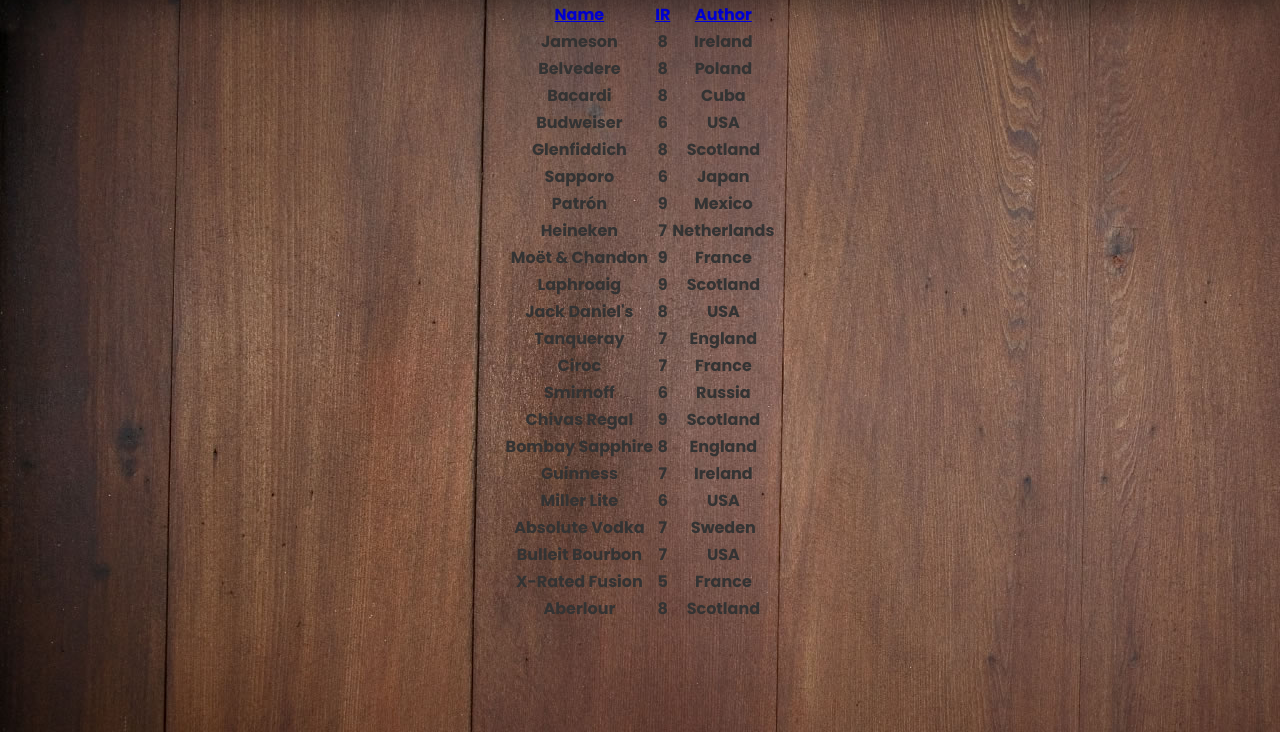
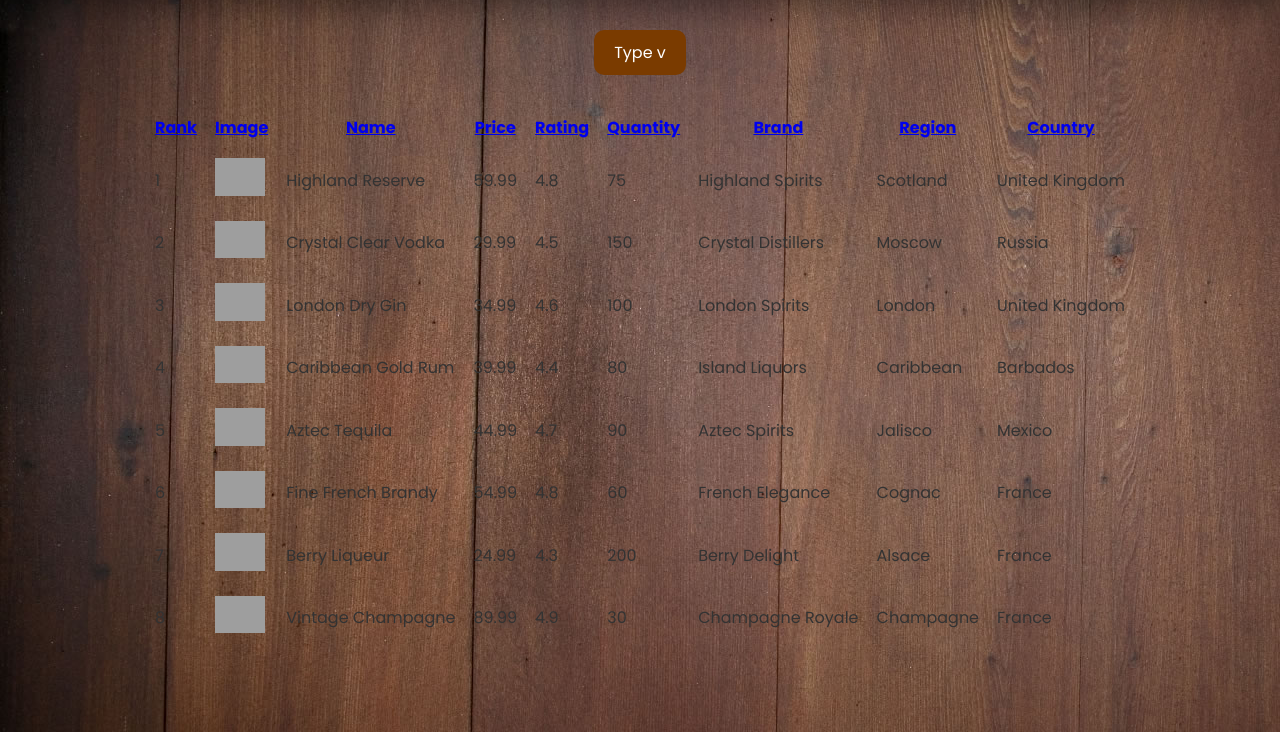
Before and after one commit to Wojanix/IndeksRompera, a PHP site: page /ranking.php?sort=rank&desc=0 in a window 1280 px wide. Shown: the part 68-800 px from the top of the page. Run offline with PHP 8.4, Linux system fonts and the light colour scheme; lists and menus that the app fills with data are empty; grey boxes are pictures that could not be loaded.

Commit message:
more to sort and a dropbox

```diff
--- /dev/null
+++ b/css/ranking.css
@@ -0,0 +1,51 @@
+.filters{
+    margin: 30px;
+}
+
+td, th{
+    padding: 8px;
+}
+
+.dropdown {
+    position: relative;
+    display: inline-block;
+}
+
+.dropdown-button {
+    color: white;
+    padding: 10px 20px;
+    font-size: 16px;
+    border: none;
+    cursor: pointer;
+    border-radius: 10px;
+    background-color: rgb(122, 59, 0);
+}
+
+
+.dropdown-content {
+    display: none;
+    position: absolute;
+    background-color: #f9f9f9;
+    min-width: 160px;
+    box-shadow: 0px 8px 16px 0px rgba(0,0,0,0.2);
+    z-index: 1;
+    border-radius: 4px;
+}
+
+.dropdown-content label {
+    display: block;
+    padding: 8px 16px;
+    cursor: pointer;
+}
+
+.dropdown-content label:hover {
+    background-color: #f1f1f1;
+}
+
+.dropdown-content input[type="checkbox"] {
+    margin-right: 8px;
+}
+
+.dropdown:hover .dropdown-content {
+    display: block;
+}
--- a/pages/ranking.php
+++ b/pages/ranking.php
@@ -6,6 +6,7 @@
 
     <link rel="stylesheet" href="../css/main.css">
     <link rel="stylesheet" href="../css/nav.css">
+    <link rel="stylesheet" href="../css/ranking.css">
     <title>Ranking</title>
 </head>
 <body>
@@ -26,55 +27,97 @@ function ifDesc($newSort){
 }
 ?>
 
+<!-- Filters -->
+ <section class="filters">
 
+<div class="dropdown">
+    <div class="dropdown-button">Type    v</div>
+    <div class="dropdown-content">
+    <label><input type="checkbox" value="Beer"> Beer</label>
+<label><input type="checkbox" value="Wine"> Wine</label>
+<label><input type="checkbox" value="Gin"> Gin</label>
+<label><input type="checkbox" value="Rum"> Rum</label>
+<label><input type="checkbox" value="Tequila"> Tequila</label>
+<label><input type="checkbox" value="Vodka"> Vodka</label>
+<label><input type="checkbox" value="Whisky"> Whisky</label>
+<label><input type="checkbox" value="Champagne"> Champagne</label>
+
+    </div>
+</div>
+
+
+
+
+
+
+</section>
 
 <!-- Table -->
 <table>
 <tr>
     <th>
+        <?php echo "<a href='ranking.php?sort=rank&desc=".ifDesc("rank")."'>Rank</a>"; ?>
+    </th>
+    <th>
+        <?php echo "<a href='ranking.php?sort=image&desc=".ifDesc("image")."'>Image</a>"; ?>
+    </th>
+    <th>
         <?php echo "<a href='ranking.php?sort=name&desc=".ifDesc("name")."'>Name</a>"; ?>
     </th>
     <th>
-    <?php echo "<a href='ranking.php?sort=rating&desc=".ifDesc("rating")."'>IR</a>"; ?>
+        <?php echo "<a href='ranking.php?sort=price&desc=".ifDesc("price")."'>Price</a>"; ?>
     </th>
     <th>
-    <?php echo "<a href='ranking.php?sort=author&desc=".ifDesc("author")."'>Author</a>"; ?>
+        <?php echo "<a href='ranking.php?sort=rating&desc=".ifDesc("rating")."'>Rating</a>"; ?>
+    </th>
+    <th>
+        <?php echo "<a href='ranking.php?sort=quantity&desc=".ifDesc("quantity")."'>Quantity</a>"; ?>
+    </th>
+    <th>
+        <?php echo "<a href='ranking.php?sort=brand&desc=".ifDesc("brand")."'>Brand</a>"; ?>
+    </th>
+    <th>
+        <?php echo "<a href='ranking.php?sort=region&desc=".ifDesc("region")."'>Region</a>"; ?>
+    </th>
+    <th>
+        <?php echo "<a href='ranking.php?sort=country&desc=".ifDesc("country")."'>Country</a>"; ?>
     </th>
 </tr>
+
 
 <?php
 
 $records = [
-    ["name" => "Jameson", "rating" => 8, "author" => "Ireland"],
-    ["name" => "Belvedere", "rating" => 8, "author" => "Poland"],
-    ["name" => "Bacardi", "rating" => 8, "author" => "Cuba"],
-    ["name" => "Budweiser", "rating" => 6, "author" => "USA"],
-    ["name" => "Glenfiddich", "rating" => 8, "author" => "Scotland"],
-    ["name" => "Sapporo", "rating" => 6, "author" => "Japan"],
-    ["name" => "Patrón", "rating" => 9, "author" => "Mexico"],
-    ["name" => "Heineken", "rating" => 7, "author" => "Netherlands"],
-    ["name" => "Moët & Chandon", "rating" => 9, "author" => "France"],
-    ["name" => "Laphroaig", "rating" => 9, "author" => "Scotland"],
-    ["name" => "Jack Daniel's", "rating" => 8, "author" => "USA"],
-    ["name" => "Tanqueray", "rating" => 7, "author" => "England"],
-    ["name" => "Ciroc", "rating" => 7, "author" => "France"],
-    ["name" => "Smirnoff", "rating" => 6, "author" => "Russia"],
-    ["name" => "Chivas Regal", "rating" => 9, "author" => "Scotland"],
-    ["name" => "Bombay Sapphire", "rating" => 8, "author" => "England"],
-    ["name" => "Guinness", "rating" => 7, "author" => "Ireland"],
-    ["name" => "Miller Lite", "rating" => 6, "author" => "USA"],
-    ["name" => "Absolute Vodka", "rating" => 7, "author" => "Sweden"],
-    ["name" => "Bulleit Bourbon", "rating" => 7, "author" => "USA"],
-    ["name" => "X-Rated Fusion", "rating" => 5, "author" => "France"],
-    ["name" => "Aberlour", "rating" => 8, "author" => "Scotland"]
+    ['rank' => 1, 'image' => 'https://example.com/whiskey1.jpg', 'name' => 'Highland Reserve', 'price' => 59.99, 'rating' => 4.8, 'quantity' => 75, 'brand' => 'Highland Spirits', 'region' => 'Scotland', 'country' => 'United Kingdom'],
+    ['rank' => 2, 'image' => 'https://example.com/vodka1.jpg', 'name' => 'Crystal Clear Vodka', 'price' => 29.99, 'rating' => 4.5, 'quantity' => 150, 'brand' => 'Crystal Distillers', 'region' => 'Moscow', 'country' => 'Russia'],
+    ['rank' => 3, 'image' => 'https://example.com/gin1.jpg', 'name' => 'London Dry Gin', 'price' => 34.99, 'rating' => 4.6, 'quantity' => 100, 'brand' => 'London Spirits', 'region' => 'London', 'country' => 'United Kingdom'],
+    ['rank' => 4, 'image' => 'https://example.com/rum1.jpg', 'name' => 'Caribbean Gold Rum', 'price' => 39.99, 'rating' => 4.4, 'quantity' => 80, 'brand' => 'Island Liquors', 'region' => 'Caribbean', 'country' => 'Barbados'],
+    ['rank' => 5, 'image' => 'https://example.com/tequila1.jpg', 'name' => 'Aztec Tequila', 'price' => 44.99, 'rating' => 4.7, 'quantity' => 90, 'brand' => 'Aztec Spirits', 'region' => 'Jalisco', 'country' => 'Mexico'],
+    ['rank' => 6, 'image' => 'https://example.com/brandy1.jpg', 'name' => 'Fine French Brandy', 'price' => 54.99, 'rating' => 4.8, 'quantity' => 60, 'brand' => 'French Elegance', 'region' => 'Cognac', 'country' => 'France'],
+    ['rank' => 7, 'image' => 'https://example.com/liqueur1.jpg', 'name' => 'Berry Liqueur', 'price' => 24.99, 'rating' => 4.3, 'quantity' => 200, 'brand' => 'Berry Delight', 'region' => 'Alsace', 'country' => 'France'],
+    ['rank' => 8, 'image' => 'https://example.com/champagne1.jpg', 'name' => 'Vintage Champagne', 'price' => 89.99, 'rating' => 4.9, 'quantity' => 30, 'brand' => 'Champagne Royale', 'region' => 'Champagne', 'country' => 'France'],
+    // ['rank' => 9, 'image' => 'https://example.com/whiskey2.jpg', 'name' => 'Smooth Bourbon', 'price' => 49.99, 'rating' => 4.6, 'quantity' => 70, 'brand' => 'Bourbon Masters', 'region' => 'Kentucky', 'country' => 'United States'],
+    // ['rank' => 10, 'image' => 'https://example.com/vodka2.jpg', 'name' => 'Silver Label Vodka', 'price' => 32.99, 'rating' => 4.4, 'quantity' => 130, 'brand' => 'Silver Distillers', 'region' => 'St. Petersburg', 'country' => 'Russia'],
+    // ['rank' => 11, 'image' => 'https://example.com/gin2.jpg', 'name' => 'Botanical Gin', 'price' => 37.99, 'rating' => 4.5, 'quantity' => 85, 'brand' => 'Botanical Blends', 'region' => 'Amsterdam', 'country' => 'Netherlands'],
+    // ['rank' => 12, 'image' => 'https://example.com/rum2.jpg', 'name' => 'Aged Rum', 'price' => 42.99, 'rating' => 4.6, 'quantity' => 95, 'brand' => 'Aged Spirits', 'region' => 'Jamaica', 'country' => 'Jamaica'],
+    // ['rank' => 13, 'image' => 'https://example.com/tequila2.jpg', 'name' => 'Silver Tequila', 'price' => 39.99, 'rating' => 4.4, 'quantity' => 110, 'brand' => 'Silver Agave', 'region' => 'Jalisco', 'country' => 'Mexico']
 ];
 
 if(isset($_GET["sort"])) { sortRecords($records, htmlspecialchars($_GET["sort"]));}
-
 if(isset($_GET["desc"])){$records = htmlspecialchars($_GET["desc"])==1 ? array_reverse($records):$records;}
 
 foreach($records as $record){
-    echo "<tr><th>".$record["name"]."</th><th>".$record["rating"]."</th><th>".$record["author"]."</th></tr>";
+    echo "<tr>
+    <td>".$record["rank"]."</td>
+    <td><img src='".$record["image"]."' alt='".$record["name"]."' style='width:50px;height:auto;'></td>
+    <td>".$record["name"]."</td>
+    <td>".$record["price"]."</td>
+    <td>".$record["rating"]."</td>
+    <td>".$record["quantity"]."</td>
+    <td>".$record["brand"]."</td>
+    <td>".$record["region"]."</td>
+    <td>".$record["country"]."</td>
+</tr>";
 }
 ?>
 </table>
```
